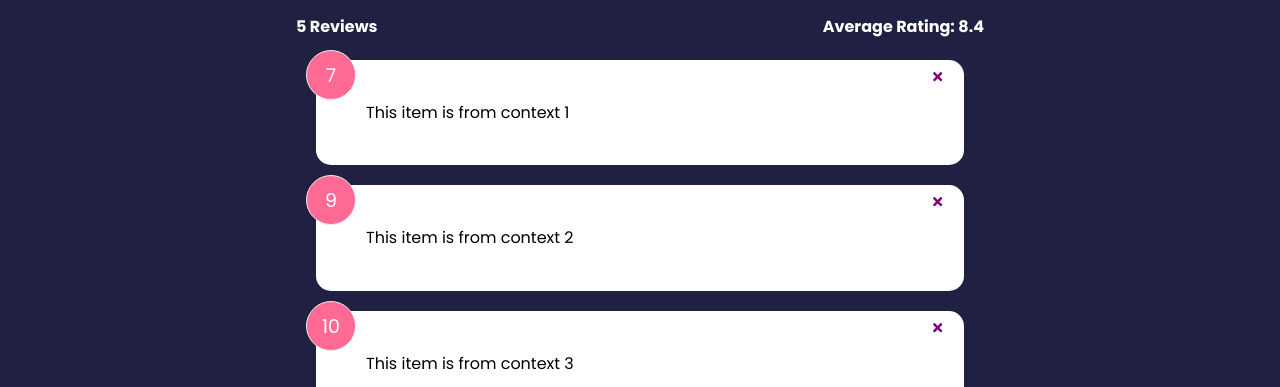
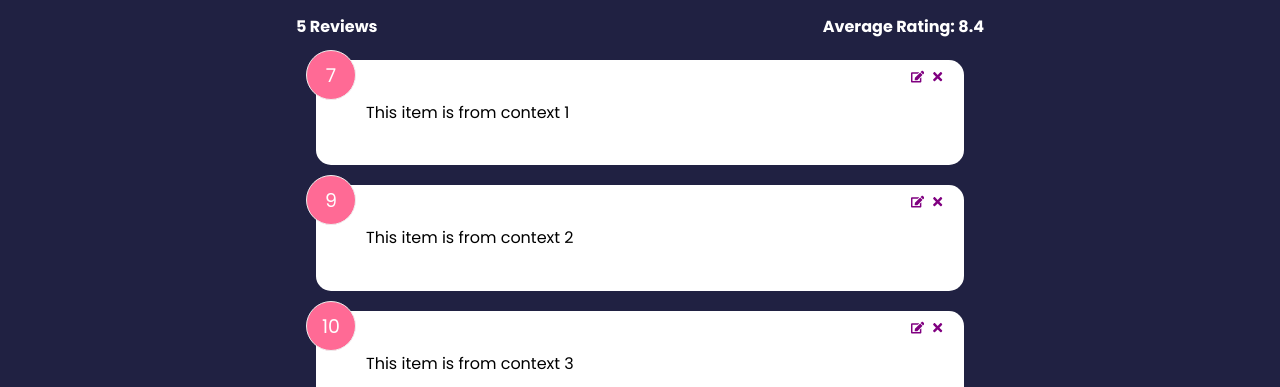
Before and after one commit to VladanStar/ExercisesReact, a React (Create React App) app in the folder exercises01/: page / in a window 1280 px wide. Shown: the part 399-786 px from the top of the page. Built offline with nearby package versions, Linux system fonts and the light colour scheme.

Commit message:
Add FaEdit

```diff
--- a/exercises01/src/components/FeedbackItem.js
+++ b/exercises01/src/components/FeedbackItem.js
@@ -1,4 +1,5 @@
 import React from "react";
+import { FaEdit } from "react-icons/fa";
 import { useState } from "react";
 import Card from "./shared/Card";
 import { FaTimes } from "react-icons/fa";
@@ -28,6 +29,9 @@ function FeedbackItem({ item }) {
       <button onClick={() => deleteFeedback(item.id)} className="close">
         <FaTimes color="purple" />
       </button>
+      <button className="edit">
+        <FaEdit color="purple"/>
+      </button>
       <div className="text-display">{item.text}</div>
       {/* <button onClick={handleClick}>Click</button> */}
     </Card>
```
